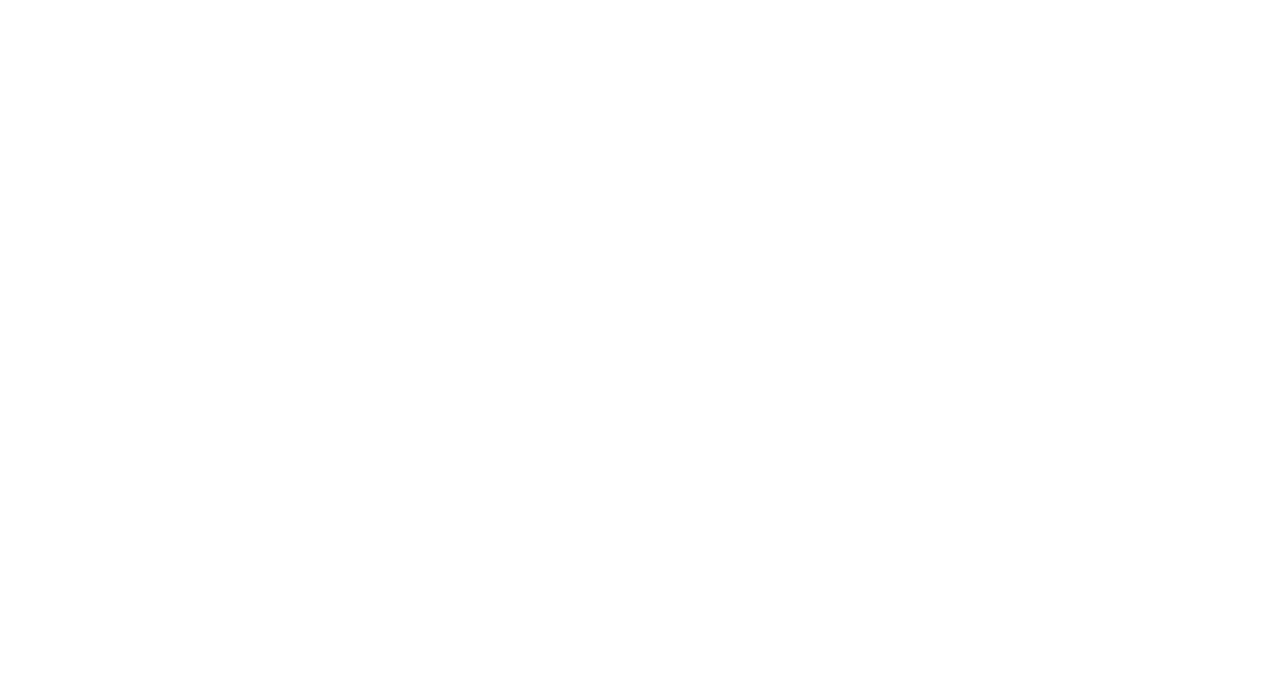
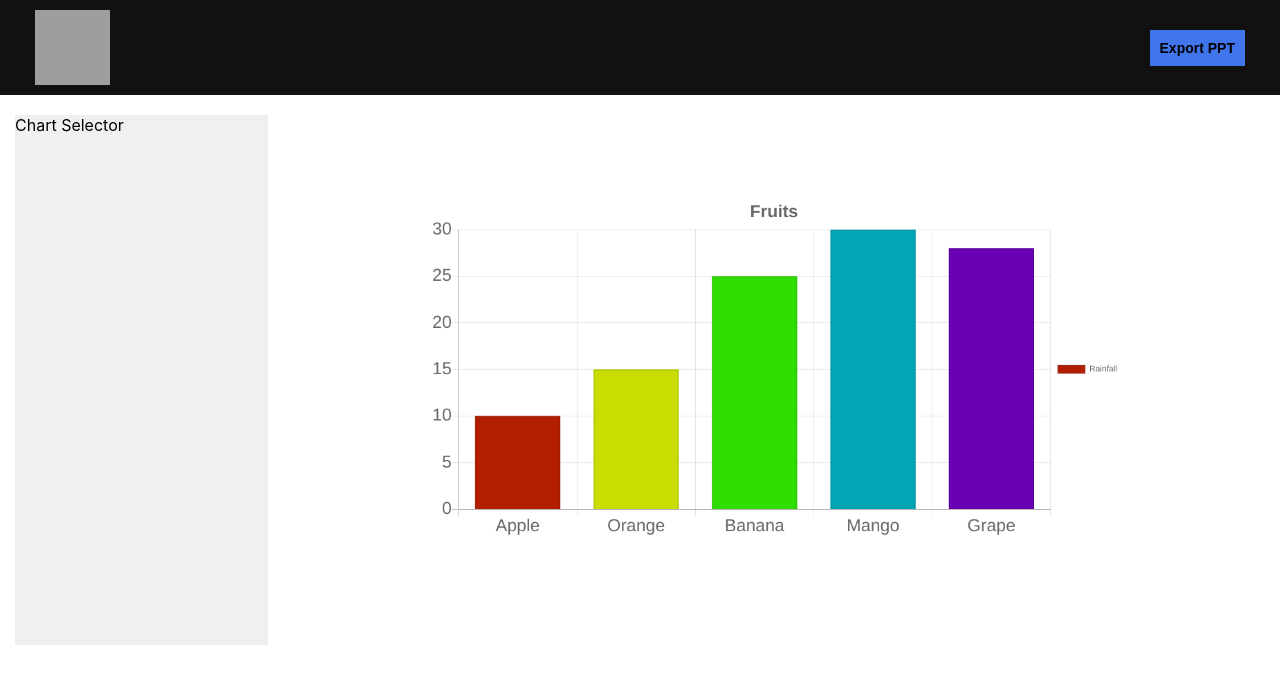
Before and after one commit to SnehaKandpal157/graph-converter, a React (Create React App) app: page / in a window 1280 px wide. Shown: the top 684 px of the page. Built offline with nearby package versions, Linux system fonts and the light colour scheme; grey boxes are pictures that could not be loaded.

Commit message:
created components

```diff
--- a/package.json
+++ b/package.json
@@ -6,7 +6,11 @@
     "@testing-library/jest-dom": "^4.2.4",
     "@testing-library/react": "^9.5.0",
     "@testing-library/user-event": "^7.2.1",
+    "chart.js": "^2.9.4",
+    "pptxgenjs": "^3.3.1",
     "react": "^16.14.0",
+    "react-chartjs-2": "^2.10.0",
+    "react-collapsible": "^2.8.1",
     "react-dom": "^16.14.0",
     "react-scripts": "3.4.3"
   },
--- a/src/App.css
+++ b/src/App.css
@@ -1,38 +1,60 @@
-.App {
-  text-align: center;
+.logo-image{
+  height:75px;
+  width: 75px;
 }
 
-.App-logo {
-  height: 40vmin;
-  pointer-events: none;
+.header-outer-wrap{
+  padding: 10px 35px;
+  background: #121111;
 }
 
-@media (prefers-reduced-motion: no-preference) {
-  .App-logo {
-    animation: App-logo-spin infinite 20s linear;
-  }
+.header-inner-wrap{
+  display: flex;
+  justify-content: space-between;
+  align-items: center;
 }
 
-.App-header {
-  background-color: #282c34;
-  min-height: 100vh;
+.export-button{
+  padding: 10px;
+  background-color: #4075ec;
+  border: none;
+  font-size: 14px;
+  font-weight: 600;
+  cursor: pointer;
+}
+
+.collapsible-wrap{
+  height: 530px;
+  width: 20%;
+  margin-left: 15px;
+  margin-top: 20px;
+  background-color: #f0f0f0;
+}
+
+.Collapsible__contentInner{
   display: flex;
   flex-direction: column;
-  align-items: center;
-  justify-content: center;
-  font-size: calc(10px + 2vmin);
-  color: white;
+  margin-top: 10px;
 }
 
-.App-link {
-  color: #61dafb;
+.collapsible-content{
+  padding: 14px 5px;
+  background: lightgrey;
+  margin-bottom: 10px;
 }
 
-@keyframes App-logo-spin {
-  from {
-    transform: rotate(0deg);
-  }
-  to {
-    transform: rotate(360deg);
-  }
+.chart-wrap {
+  width: 80%;
+  display: flex;
+  justify-content: center;
+  align-items: center;
 }
+
+.content-wrap{
+  display: flex;
+}
+
+canvas.chartjs-render-monitor{
+  width: 700px !important;
+  height: 350px !important;
+}
--- a/src/App.js
+++ b/src/App.js
@@ -1,10 +1,38 @@
-import React from 'react';
+import React, { useState } from 'react';
 import './App.css';
+import Header from "./components/Header";
+import Sidebar from "./components/Sidebar";
+import Chart from "./components/Chart";
+import pptxgen from "pptxgenjs";
 
 function App() {
+  const [showDonut, setShowDonut] = useState(false)
+  const toggleChart = (value) => {
+    setShowDonut(value)
+  }
+
+  const createPPT = () => {
+    let pptx = new pptxgen();
+    let slide = pptx.addSlide();
+
+    let dataChartAreaLine = [
+      {
+        name: "Actual Sales",
+        labels: ["Jan", "Feb", "Mar", "Apr", "May", "Jun", "Jul", "Aug", "Sep", "Oct", "Nov", "Dec"],
+        values: [1500, 4600, 5156, 3167, 8510, 8009, 6006, 7855, 12102, 12789, 10123, 15121],
+      }
+    ];
+
+    slide.addChart(pptx.ChartType.bar, dataChartAreaLine);
+  }
+
   return (
     <div className="App">
-
+      <Header handleCreatePPT={createPPT}/>
+      <div className="content-wrap">
+        <Sidebar toggleChart={toggleChart} />
+        <Chart showDonut={showDonut} />
+      </div>
     </div>
   );
 }
--- /dev/null
+++ b/src/Constant.js
@@ -0,0 +1,9 @@
+export const ChartData = [
+  {
+    name: "Fruit",
+    labels: ['Apple', 'Orange', 'Banana', 'Mango', 'Grape'],
+    values: [10, 15, 25, 30, 28],
+  }
+]
+
+export const Color=['#B21F00','#C9DE00','#2FDE00','#00A6B4','#6800B4']
--- /dev/null
+++ b/src/components/Chart.js
@@ -0,0 +1,75 @@
+import React from 'react';
+import { Bar, Doughnut } from 'react-chartjs-2';
+import {ChartData, Color} from "../Constant";
+
+const state = {
+  labels: ChartData[0].labels,
+  datasets: [
+    {
+      label: 'Rainfall',
+      backgroundColor: Color,
+      // borderColor: 'rgba(0,0,0,1)',
+      borderWidth: 2,
+      data: [10, 15, 25, 30, 28]
+    }
+
+  ]
+}
+
+const barChart = (
+  <Bar
+    data={state}
+    options={{
+      title: {
+        display: true,
+        text: 'Fruits',
+        fontSize: 25
+      },
+      legend: {
+        display: true,
+        position: 'right',
+        fontSize: 25
+      },
+      scales: {
+        yAxes: [{
+          ticks: {
+            beginAtZero: true,
+            fontSize: 25,
+          }
+        }],
+        xAxes: [{
+          ticks: {
+            fontSize: 25,
+          }
+        }]
+      }
+    }}
+  />
+)
+
+const doughNut = (
+  <Doughnut
+    data={state}
+    options={{
+      title: {
+        display: true,
+        text: 'Fruits',
+        fontSize: 25
+      },
+      legend: {
+        display: true,
+        position: 'right'
+      }
+    }}
+  />
+)
+
+function Chart({ showDonut }) {
+  return (
+    <div className="chart-wrap">
+      {showDonut ? doughNut : barChart}
+    </div>
+  )
+}
+
+export default Chart
--- /dev/null
+++ b/src/components/Header.js
@@ -0,0 +1,14 @@
+import React from 'react'
+
+function Header({handleCreatePPT}) {
+  return (
+    <div className="header-outer-wrap">
+      <div className="header-inner-wrap">
+      <img className="logo-image" src="https://freeyourfitness24.com/wp-content/uploads/2018/01/Graph-Icon.png" alt="logo"/>
+      <button onClick={handleCreatePPT} className="export-button">Export PPT</button>
+      </div>
+    </div>
+  )
+}
+
+export default Header
--- /dev/null
+++ b/src/components/Sidebar.js
@@ -0,0 +1,15 @@
+import React from 'react';
+import Collapsible from 'react-collapsible';
+
+function Sidebar({ toggleChart }) {
+  return (
+    <div className="collapsible-wrap">
+      <Collapsible trigger="Chart Selector">
+        <span className="collapsible-content" onClick={() => toggleChart(false)}>Vertical Bar Chart</span>
+        <span className="collapsible-content" onClick={() => toggleChart(true)}>Donut Chart</span>
+      </Collapsible>
+    </div>
+  )
+}
+
+export default Sidebar
```
Also changed, not shown: 2 other files (tests, documents, lock files or other folders).
